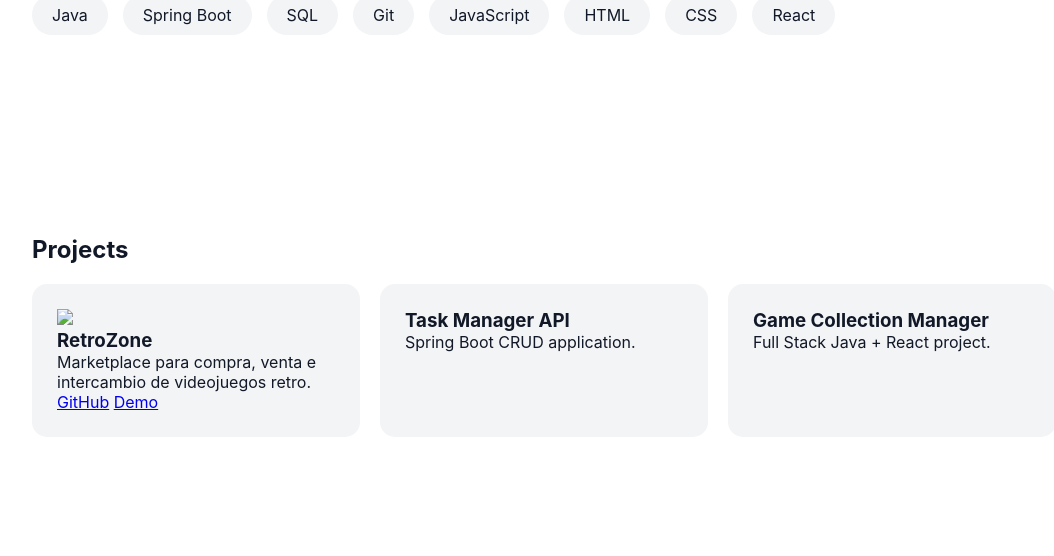
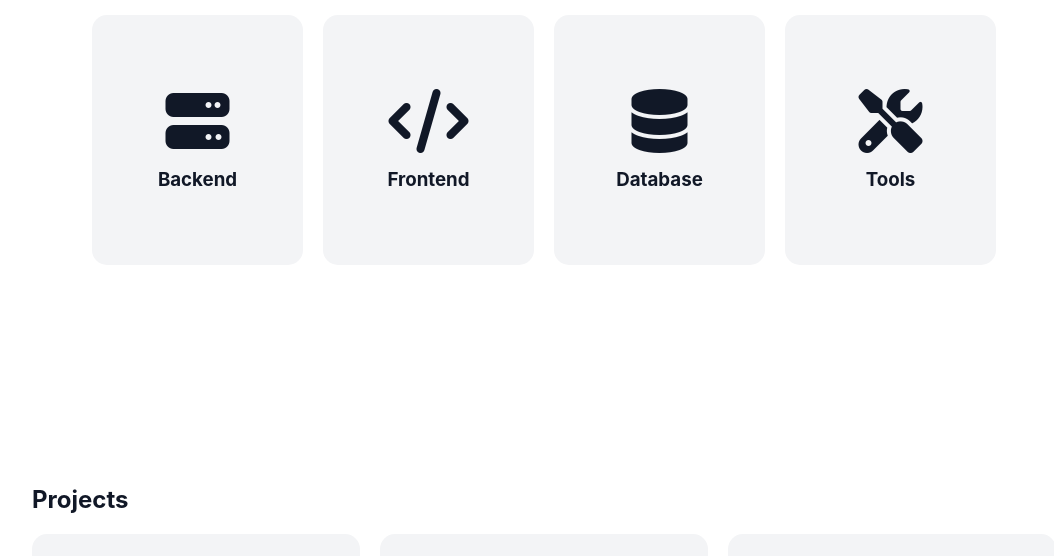
Before and after one commit to ErickCruz1/erickcruz1.github.io, a plain HTML site: page index.html in a window 1280 px wide. Shown: the part 1210-1766 px from the top of the page, without its empty margins (96-1150 px from the left). Drawn offline with Linux system fonts and the light colour scheme.

Commit message:
style: agregar imagenes y efectos en las cards

```diff
--- a/index.html
+++ b/index.html
@@ -3,7 +3,7 @@
 <head>
     <meta charset="UTF-8">
     <meta name="viewport" content="width=device-width, initial-scale=1.0">
-    <title>Erick Cruz | Java Full-Stack Developer</title>
+    <title>Erick Cruz | Java Full-Stack Developer Jr</title>
 
     <link rel="stylesheet"
 href="https://cdnjs.cloudflare.com/ajax/libs/font-awesome/6.5.1/css/all.min.css">
@@ -39,10 +39,11 @@ href="https://cdnjs.cloudflare.com/ajax/libs/font-awesome/6.5.1/css/all.min.css"
             Java • Spring Boot • SQL • JavaScript • Git
         </p>
 
+
         <div class="hero-buttons">
-            <a href="#">GitHub</a>
-            <a href="#">LinkedIn</a>
-            <a href="#">Download CV</a>
+            <a href="https://github.com/ErickCruz1">GitHub</a>
+            <a href="https://www.linkedin.com/in/erick-alexis-cruz-lopez/">LinkedIn</a>
+            <a href="./assets/Erick Cruz CV.pdf">View CV</a>
         </div>
     </section>
 
@@ -62,22 +63,116 @@ href="https://cdnjs.cloudflare.com/ajax/libs/font-awesome/6.5.1/css/all.min.css"
 
 <section id="skills">
 
-<h2>Technical Skills</h2>
+    <h2>Technical Skills</h2>
 
-<div class="skills-container">
+    <div class="slider-wrapper">
 
-    <span>Java</span>
-    <span>Spring Boot</span>
-    <span>SQL</span>
-    <span>Git</span>
-    <span>JavaScript</span>
-    <span>HTML</span>
-    <span>CSS</span>
-    <span>React</span>
+        <button class="slider-btn prev" id="prevBtn">
+            <i class="fa-solid fa-chevron-left"></i>
+        </button>
 
+        <div class="skills-slider" id="skillsSlider">
+
+            <!-- Backend -->
+        <div class="skill-card">
+
+            <div class="card-inner">
+
+                <div class="card-front">
+    <i class="fa-solid fa-server"></i>
+    <h3>Backend</h3>
 </div>
 
+                <div class="card-back">
+                    <ul>
+                        <li>Java</li>
+                        <li>Spring Boot</li>
+                        <li>REST APIs</li>
+                        <li>Maven</li>
+                    </ul>
+                </div>
+
+            </div>
+
+        </div>
+
+        <!-- Frontend -->
+        <div class="skill-card">
+
+            <div class="card-inner">
+
+                <div class="card-front">
+    <i class="fa-solid fa-code"></i>
+    <h3>Frontend</h3>
+</div>
+
+
+
+                <div class="card-back">
+                    <ul>
+                        <li>HTML</li>
+                        <li>CSS</li>
+                        <li>JavaScript</li>
+                        <li>React</li>
+                    </ul>
+                </div>
+
+            </div>
+
+        </div>
+
+        <!-- Database -->
+        <div class="skill-card">
+
+            <div class="card-inner">
+
+                <div class="card-front">
+    <i class="fa-solid fa-database"></i>
+    <h3>Database</h3>
+</div>
+
+                <div class="card-back">
+                    <ul>
+                        <li>MySQL</li>
+                    </ul>
+                </div>
+
+            </div>
+
+        </div>
+
+        <!-- Tools -->
+        <div class="skill-card">
+
+            <div class="card-inner">
+
+                <div class="card-front">
+    <i class="fa-solid fa-screwdriver-wrench"></i>
+    <h3>Tools</h3>
+</div>
+
+                <div class="card-back">
+                    <ul>
+                        <li>Git</li>
+                        <li>GitHub</li>
+                        <li>Postman</li>
+                        <li>Figma</li>
+                        <li>IntelliJ IDEA</li>
+                    </ul>
+                </div>
+
+            </div>
+
+        </div>
+
+    </div>
+
+        <button class="slider-btn next" id="nextBtn">
+    <i class="fa-solid fa-chevron-right"></i>
+</button>
+
 </section>
+
 
 <section id="projects">
 
@@ -86,25 +181,39 @@ href="https://cdnjs.cloudflare.com/ajax/libs/font-awesome/6.5.1/css/all.min.css"
 <div class="projects-grid">
 
     <div class="card">
-            <img src="assets/retrozone.png">
+            <img class="image-project" src="assets/Retrozone.png">
 
     <h3>RetroZone</h3>
     <p>
-        Marketplace para compra, venta e intercambio de videojuegos retro.
+        E-commerce de videojuegos retro.
     </p>
     <a href="#">GitHub</a>
     <a href="#">Demo</a>
     </div>
 
     <div class="card">
-        <h3>Task Manager API</h3>
-        <p>Spring Boot CRUD application.</p>
+            <img class="image-project" src="assets/Coversor.png">
+
+    <h3>Celsius Converter</h3>
+    <p>
+        Convert Celsius  degrees to Kelvin and Fahrenheit degrees.
+    </p>
+    <a href="https://github.com/ErickCruz1/logica-programacion-2.git">GitHub</a>
+    <a href="#">Demo</a>
     </div>
 
     <div class="card">
-        <h3>Game Collection Manager</h3>
-        <p>Full Stack Java + React project.</p>
+            <img class="image-project" src="assets/odin-project.png">
+
+    <h3>The Odin Project</h3>
+    <p>
+        Recetario de practica para The odin porject.
+    </p>
+    <a href="https://github.com/ErickCruz1/odin-recipes.git">GitHub</a>
+    <a href="#">Demo</a>
     </div>
+
+
 
 </div>
 
--- a/index.js
+++ b/index.js
@@ -21,17 +21,32 @@ topBtn.addEventListener("click", () => {
 
 const themeBtn = document.getElementById("themeToggle");
 
+const currentTheme = localStorage.getItem("theme");
+
+if(currentTheme === "dark"){
+    document.body.classList.add("dark-mode");
+    themeBtn.textContent = "☀️";
+}
+
 themeBtn.addEventListener("click", () => {
 
     document.body.classList.toggle("dark-mode");
 
     if(document.body.classList.contains("dark-mode")){
+
+        localStorage.setItem("theme","dark");
         themeBtn.textContent = "☀️";
+
     }else{
+
+        localStorage.setItem("theme","light");
         themeBtn.textContent = "🌙";
+
     }
 
 });
+
+
 
 const sections = document.querySelectorAll("section");
 
@@ -51,3 +66,25 @@ sections.forEach(section => {
     section.classList.add("hidden");
     observer.observe(section);
 });
+
+const slider = document.getElementById("skillsSlider");
+
+document.getElementById("nextBtn")
+.addEventListener("click", () => {
+
+    slider.scrollBy({
+        left:300,
+        behavior:"smooth"
+    });
+
+});
+
+document.getElementById("prevBtn")
+.addEventListener("click", () => {
+
+    slider.scrollBy({
+        left:-300,
+        behavior:"smooth"
+    });
+
+});
--- a/style.css
+++ b/style.css
@@ -202,6 +202,11 @@ p{
         flex-wrap:wrap;
         justify-content:center;
     }
+
+    .skill-card{
+        flex:0 0 220px;
+        height:220px;
+    }
 }
 
 html{
@@ -256,3 +261,141 @@ footer{
     justify-content:center;
     align-items:center;
 }
+
+
+.skill-card:hover{
+    transform:rotateY(180deg);
+    transform:scale(1.05);
+}
+
+.skill-card{
+    width:250px;
+    height:250px;
+    perspective:1000px;
+    cursor: pointer;
+}
+
+.skills-slider{
+    display:flex;
+    gap:20px;
+
+    overflow-x:auto;
+
+    scroll-snap-type:x mandatory;
+}
+
+.skills-slider::-webkit-scrollbar{
+    display:none;
+}
+
+.skill-card{
+    scroll-snap-align:center;
+}
+
+.card-inner{
+    width:100%;
+    height:100%;
+
+    position:relative;
+
+    transform-style:preserve-3d;
+
+    transition:transform .8s;
+}
+
+.skill-card:hover .card-inner{
+    transform:rotateY(180deg);
+}
+
+.card-front,
+.card-back{
+
+    position:absolute;
+
+    width:100%;
+    height:100%;
+
+    top:0;
+    left:0;
+
+    backface-visibility:hidden;
+    display:flex;
+    justify-content:center;
+    align-items:center;
+    flex-direction:column;
+
+    border-radius:15px;
+
+    background:var(--card-color);
+}
+
+.card-back{
+    transform:rotateY(180deg);
+}
+
+.card-front i{
+    font-size:4rem;
+    margin-bottom:15px;
+}
+
+.slider-wrapper{
+    position:relative;
+    display:flex;
+    align-items:center;
+}
+
+.skills-slider{
+    display:flex;
+    gap:20px;
+
+    overflow-x:auto;
+
+    scroll-behavior:smooth;
+
+    width:100%;
+
+    padding:20px 60px;
+}
+
+.slider-btn{
+
+    position:absolute;
+
+    width:45px;
+    height:45px;
+
+    opacity:0;
+    transition:.3s;
+
+    border:none;
+    border-radius:50%;
+
+    cursor:pointer;
+
+    background:#2563eb;
+    color:white;
+
+    z-index:10;
+}
+
+.slider-wrapper:hover .slider-btn{
+    opacity:1;
+}
+
+.prev{
+    left:0;
+}
+
+.next{
+    right:0;
+}
+
+.slider-btn:hover{
+    transform:scale(1.1);
+}
+
+.image-project {
+    width: 100%;
+    height: auto;
+    object-fit: cover;
+}
```
Also changed, not shown: assets/Coversor.png (added), assets/Retrozone.png (added), assets/odin-project.png (added), 1 other file.
